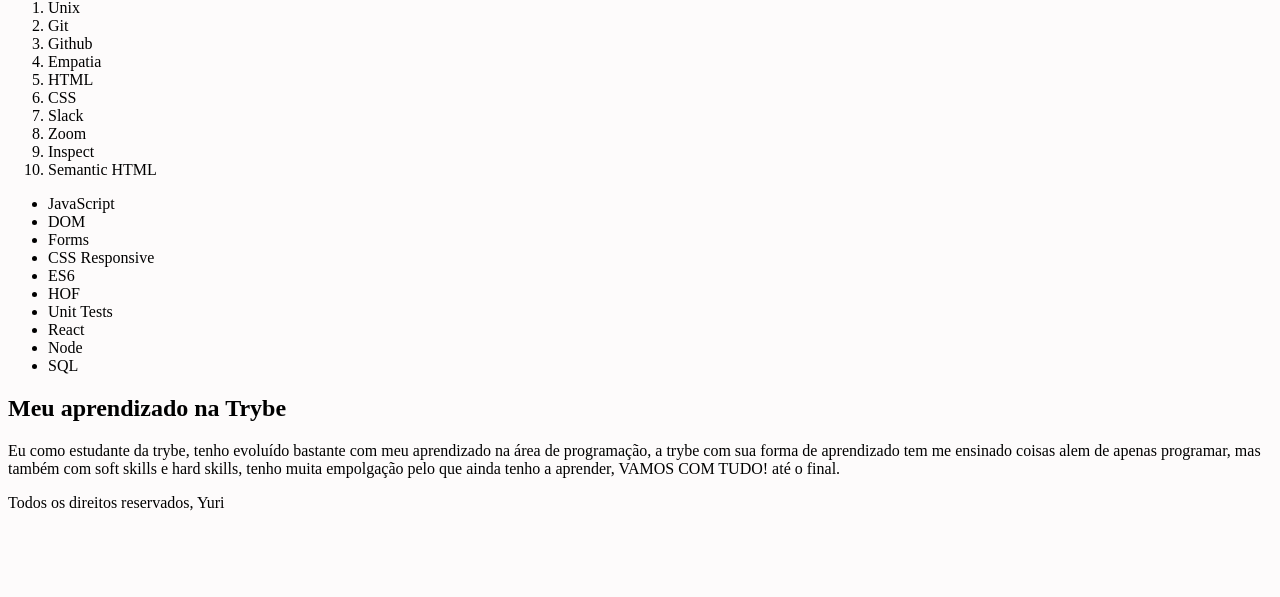
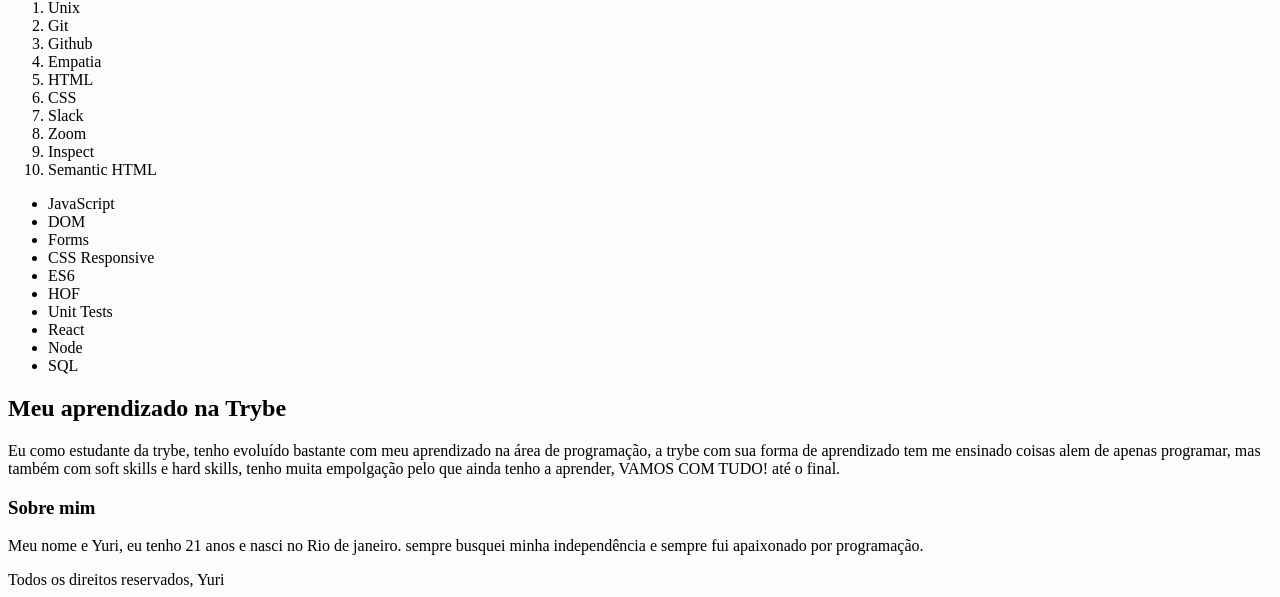
Before and after one commit to yurisalgado21/project-lessons-learned, a website: page index.html in a window 1280 px wide. Shown: the part 1309-1906 px from the top of the page. Before the commit the page ends 1829 px from the top, so only its background shows below. Drawn offline with Linux system fonts and the light colour scheme.

Commit message:
Criei uma tag aside com uma descrição minha

```diff
--- a/index.html
+++ b/index.html
@@ -47,6 +47,12 @@
             aprender, VAMOS COM TUDO! até o final.
         </p>
     </article>
+    <aside>
+        <h3>Sobre mim</h3>
+        <p>Meu nome e Yuri, eu tenho 21 anos e nasci no Rio de janeiro.
+            sempre busquei minha independência e sempre fui apaixonado por
+            programação. </p>
+    </aside>
     <footer id="rodape">Todos os direitos reservados, Yuri</footer>
 </body>
 </html>
```
